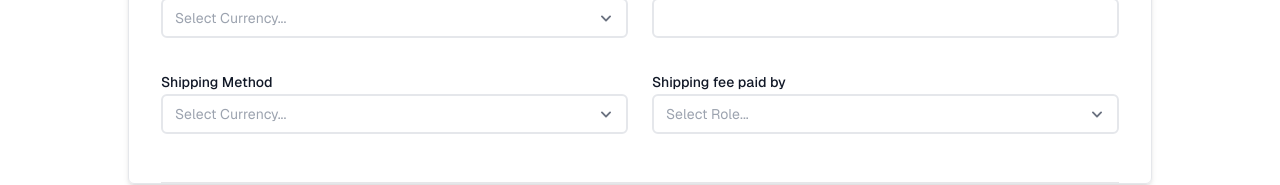
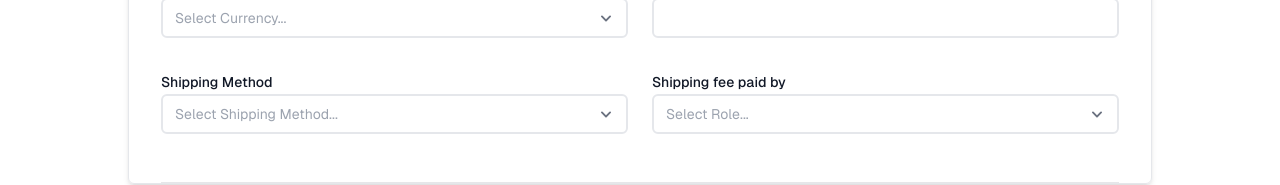
Before and after one commit to jvc-byte/stv2, a Next.js app: page /dashboard/transactions in a window 1280 px wide. Shown: the part 621-806 px from the top of the page. Built offline with nearby package versions, Linux system fonts and the light colour scheme.

Commit message:
added shipping-method-dropdown

```diff
--- /dev/null
+++ b/src/app/components/dashboard/transactions/shipping-method-dropdown.tsx
@@ -0,0 +1,74 @@
+import { ChevronDownIcon } from '@heroicons/react/16/solid';
+import { useState, useEffect, useRef } from 'react';
+
+const ShippingMethodDropdown = () => {
+  const [isOpen, setIsOpen] = useState(false);
+  const [value, setValue] = useState('');
+  const dropdownRef = useRef<HTMLDivElement | null>(null);
+
+  const shippings = [
+    'Cargo Shipping',
+    'Air Shipping',
+    'Standard Shipping',
+    'Sea Shipping',
+    'Road Shipping',
+    'International Shipping',
+    'Local Shipping',
+    'Express Shipping',
+    'Same Day Shipping',
+    'No Shipping',
+  ];
+
+  const filteredShippings = shippings.filter(opt =>
+    opt.toLowerCase().includes(value.toLowerCase())
+  );
+
+  useEffect(() => {
+    const handleClickOutside = (event: MouseEvent) => {
+      if (dropdownRef.current && !dropdownRef.current.contains(event.target as Node)) {
+        setIsOpen(false);
+      }
+    };
+
+    document.addEventListener('mousedown', handleClickOutside);
+    return () => {
+      document.removeEventListener('mousedown', handleClickOutside);
+    };
+  }, []);
+
+  return (
+    <div className="relative w-full" ref={dropdownRef}>
+      <input
+        type="text"
+        className="border-2 block w-full rounded-md bg-white px-3 py-1.5 text-base text-gray-900 outline-1 -outline-offset-1 outline-gray-300 placeholder:text-gray-400 focus:outline-2 focus:-outline-offset-2 focus:outline-teal-600 sm:text-sm/6"
+        placeholder="Select Shipping Method..."
+        value={value}
+        onChange={(e) => setValue(e.target.value)}
+        onFocus={() => setIsOpen(true)}
+      />
+      <ChevronDownIcon
+        className="absolute right-3 top-1/2 -translate-y-1/2 size-5 text-gray-500 pointer-events-none"
+        aria-hidden="true"
+      />
+
+      {isOpen && (
+        <div className="absolute mt-1 w-full bg-white border border-gray-300 rounded-md shadow-lg z-10 max-h-60 overflow-y-auto">
+          {filteredShippings.map((option, index) => (
+            <div
+              key={index}
+              className="px-4 py-2 hover:bg-gray-100 cursor-pointer"
+              onClick={() => {
+                setValue(option);
+                setIsOpen(false);
+              }}
+            >
+              {option}
+            </div>
+          ))}
+        </div>
+      )}
+    </div>
+  );
+};
+
+export default ShippingMethodDropdown;
--- a/src/app/dashboard/transactions/page.tsx
+++ b/src/app/dashboard/transactions/page.tsx
@@ -2,6 +2,7 @@
 import CurrencyDropdown from "@/app/components/dashboard/transactions/currency-dropdown";
 import ItemCategoryDropdown from "@/app/components/dashboard/transactions/item-category";
 import RoleDropdown from "@/app/components/dashboard/transactions/role-dropdown";
+import ShippingMethodDropdown from "@/app/components/dashboard/transactions/shipping-method-dropdown";
 import { ChevronDownIcon, PhoneIcon, PlayCircleIcon } from "@heroicons/react/16/solid";
 
 
@@ -116,7 +117,7 @@ export default function Dash() {
                         <label htmlFor="shipping-method" className="block text-sm/6 font-medium text-gray-900">
                             Shipping Method
                         </label>
-                       < ItemCategoryDropdown />
+                       < ShippingMethodDropdown />
                     </div>
                     <div className="col-span-3">
                         <label htmlFor="shipping-fee" className="block text-sm/6 font-medium text-gray-900">
```
